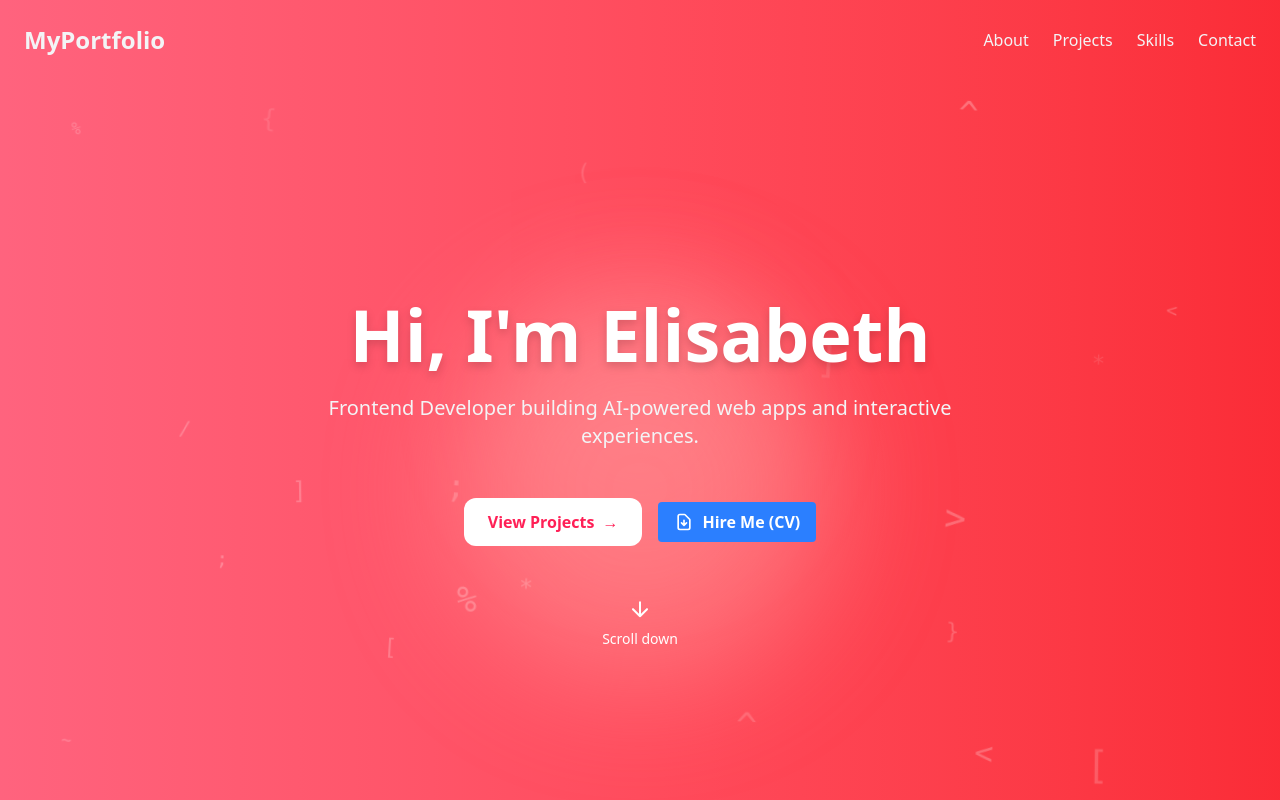
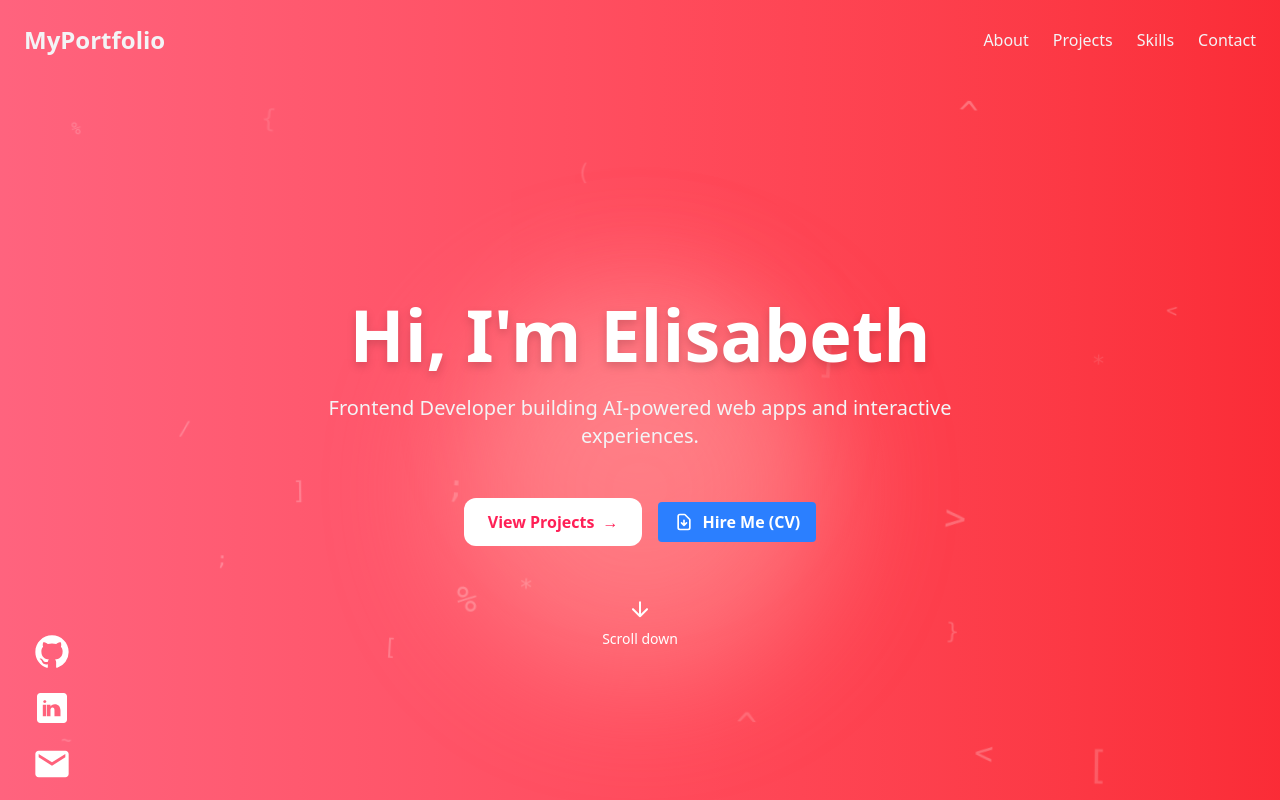
Before and after one commit to elic4vet/ai-portfolio, a React (Vite) app: page / in a window 1280 px wide. Shown: the top 800 px of the page. Built offline with nearby package versions, Linux system fonts and the light colour scheme.

Commit message:
sidebar + socials
sidebar + socials

```diff
--- a/src/App.jsx
+++ b/src/App.jsx
@@ -9,6 +9,28 @@ import Contact from "./components/Contact.jsx";
 export default function App() {
   return (
     <div className="bg-gradient-to-r from-rose-400 to-red-500 text-gray-100 min-h-screen flex flex-col">
+      {/* Left side - fixed social links */}
+      <div className="hidden md:flex fixed left-8 bottom-4 flex-col gap-4 z-50">
+        {/* GitHub, LinkedIn, Email icons */}
+        <a href="https://github.com/elic4vet" target="_blank" rel="noopener noreferrer">
+          <svg className="w-10 h-10 text-white hover:text-rose-300 transition-colors" fill="currentColor" viewBox="0 0 24 24">
+            <path fillRule="evenodd" d="M12 2C6.477 2 2 6.484 2 12.017c0 4.425 2.865 8.18 6.839 9.504.5.092.682-.217.682-.483 0-.237-.008-.868-.013-1.703-2.782.605-3.369-1.343-3.369-1.343-.454-1.158-1.11-1.466-1.11-1.466-.908-.62.069-.608.069-.608 1.003.07 1.531 1.032 1.531 1.032.892 1.53 2.341 1.088 2.91.832.092-.647.35-1.088.636-1.338-2.22-.253-4.555-1.113-4.555-4.951 0-1.093.39-1.988 1.029-2.688-.103-.253-.446-1.272.098-2.65 0 0 .84-.27 2.75 1.026A9.564 9.564 0 0112 6.844c.85.004 1.705.115 2.504.337 1.909-1.296 2.747-1.027 2.747-1.027.546 1.379.202 2.398.1 2.651.64.7 1.028 1.595 1.028 2.688 0 3.848-2.339 4.695-4.566 4.943.359.309.678.92.678 1.855 0 1.338-.012 2.419-.012 2.747 0 .268.18.58.688.482A10.019 10.019 0 0022 12.017C22 6.484 17.522 2 12 2z" clipRule="evenodd" />
+          </svg>
+        </a>
+        <a href="https://www.linkedin.com/in/eerkekoglou/" target="_blank" rel="noopener noreferrer">
+          <svg className="w-10 h-10 text-white hover:text-indigo-300 transition-colors" fill="currentColor" viewBox="0 0 24 24">
+            <path d="M19 3H5c-1.1 0-2 .9-2 2v14c0 1.1.9 2 2 2h14c1.1 0 2-.9 2-2V5c0-1.1-.9-2-2-2zM9 17H6.477v-7H9V17zm-1.346-7.957c-.573 0-.927-.388-.927-.87 0-.493.356-.87.945-.87.59 0 .928.378.939.87 0 .482-.35.87-.957.87zm8.356 7.957h-2.523v-3.716c0-.926-.329-1.558-1.156-1.558-.631 0-1.006.424-1.171.835-.06.146-.074.35-.074.555v3.884h-2.523V10h2.523v1.04h.035c.35-.537 1.088-1.335 2.623-1.335 1.913 0 3.352 1.25 3.352 3.937V17z" />
+          </svg>
+        </a>
+        <a href="mailto:elisabeth.erkekoglou@gmail.com">
+          <svg className="w-10 h-10 text-white hover:text-red-300 transition-colors" fill="currentColor" viewBox="0 0 24 24">
+            <path d="M20 4H4c-1.1 0-1.99.9-1.99 2L2 18c0 1.1.9 2 2 2h16c1.1 0 2-.9 2-2V6c0-1.1-.9-2-2-2zm0 4l-8 5-8-5V6l8 5 8-5v2z" />
+          </svg>
+        </a>
+      </div>
+      {/* Main Content */}
+
+
       <Navbar />
       <Hero />
       <About />
```
